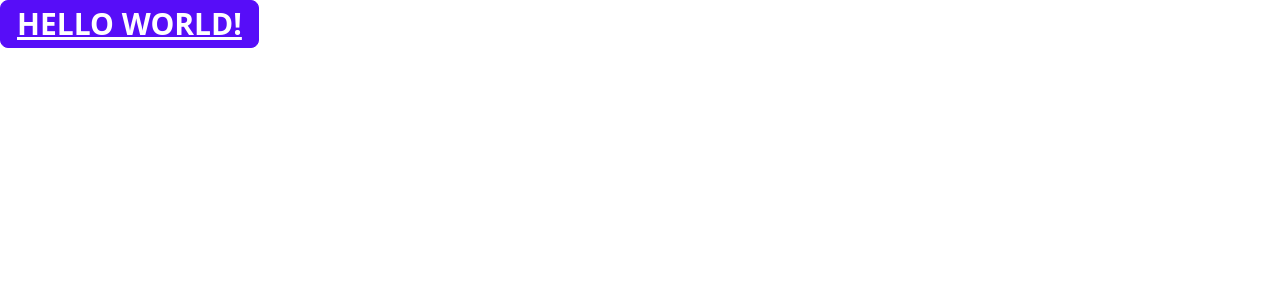
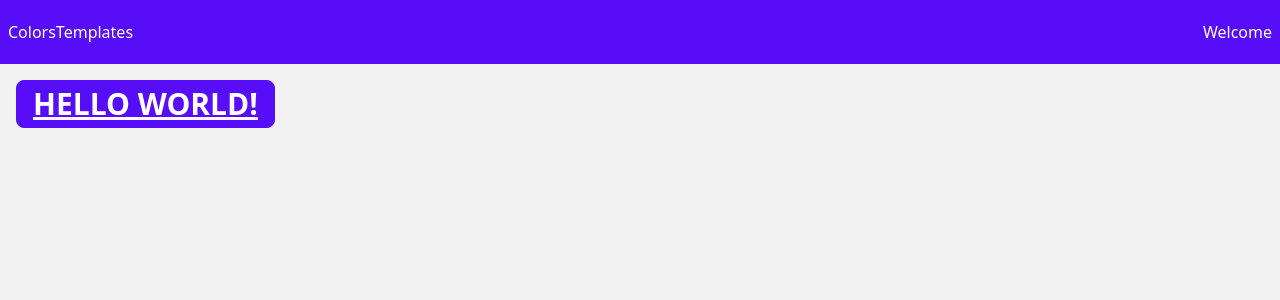
Before and after one commit to MarceloVichar/nuxt-api-consumption-example, a Nuxt app: page / in a window 1280 px wide. Shown: the top 300 px of the page. Built offline with nearby package versions, Linux system fonts and the light colour scheme.

Commit message:
added default layout

```diff
--- /dev/null
+++ b/layouts/default.vue
@@ -0,0 +1,17 @@
+<template>
+  <div class="bg-base-200 min-h-screen">
+    <div class="navbar bg-primary text-base-100 flex justify-between">
+      <div>ColorsTemplates</div>
+      <div>Welcome</div>
+    </div>
+    <div class="p-4">
+      <Nuxt />
+    </div>
+  </div>
+</template>
+
+<script>
+export default {
+  name: 'DefaultLayout'
+}
+</script>
--- /dev/null
+++ b/pages/login/index.vue
@@ -0,0 +1,13 @@
+<template>
+
+</template>
+
+<script>
+export default {
+name: "index"
+}
+</script>
+
+<style scoped>
+
+</style>
```
Also changed, not shown: pages/colors/index.vue (added).
